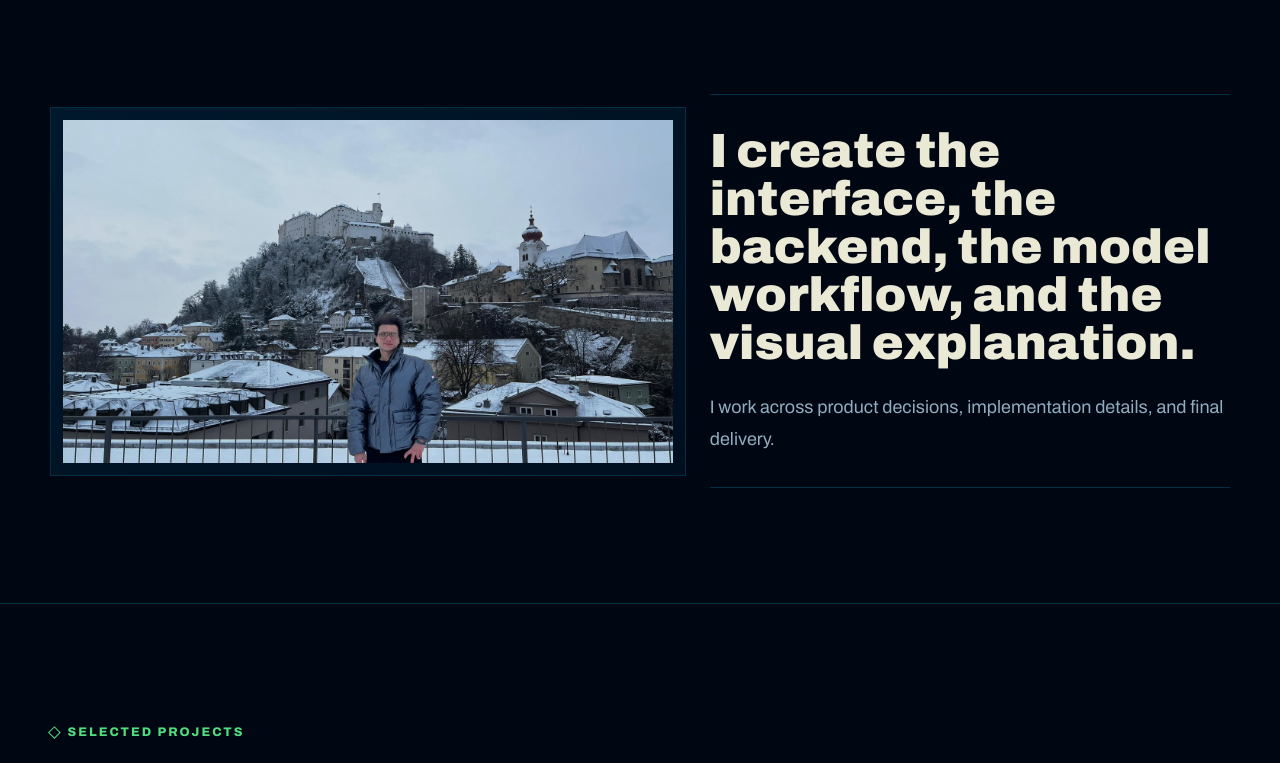
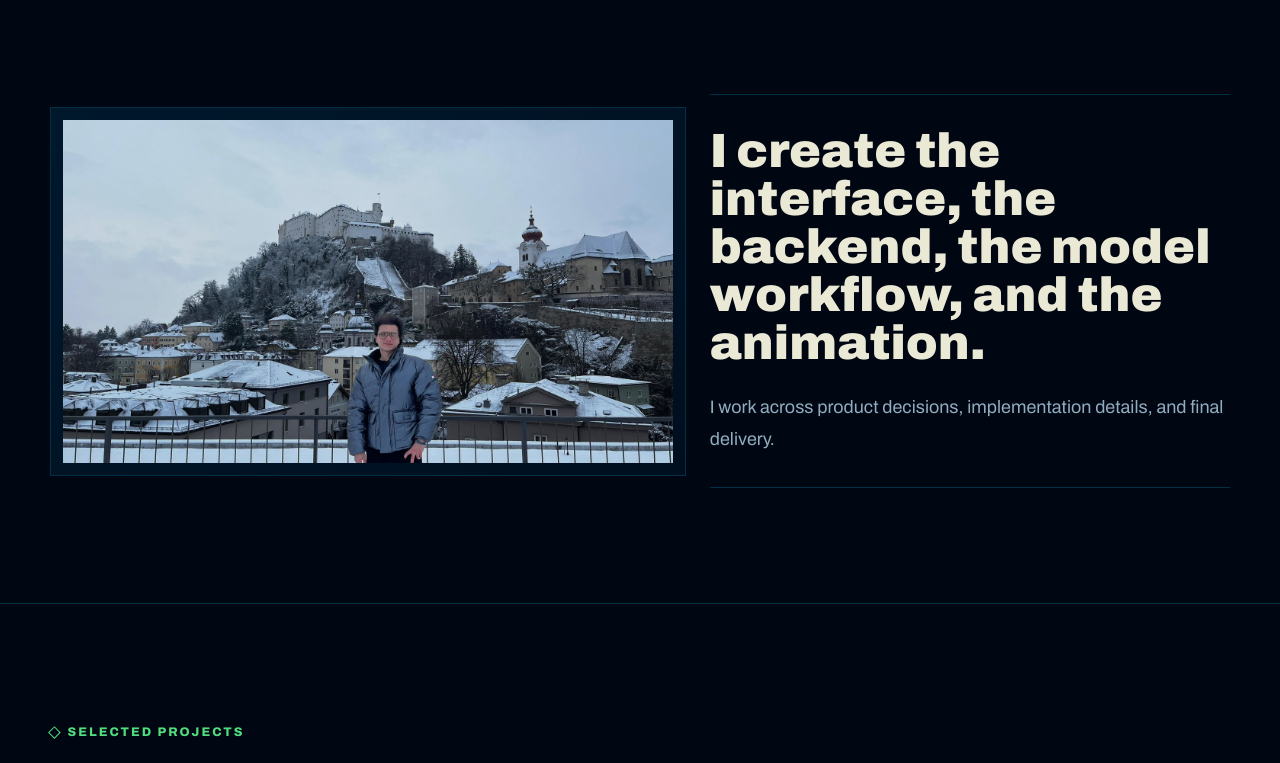
Before and after one commit to webj-khaled/Main-portfolio, a React (Vite) app: page / in a window 1280 px wide. Shown: the part 1300-2063 px from the top of the page. Built offline with nearby package versions, Linux system fonts and the light colour scheme; a web font is replaced by a local one.

Commit message:
Update portfolio contact copy

```diff
--- a/src/components/about.jsx
+++ b/src/components/about.jsx
@@ -13,7 +13,7 @@ const About = () => {
         </div>
         <div className="border-y border-[var(--color-line)] py-8">
           <p className="display-type text-3xl font-black leading-tight sm:text-5xl">
-            I create the interface, the backend, the model workflow, and the visual explanation.
+            I create the interface, the backend, the model workflow, and the animation.
           </p>
           <p className="mt-6 text-lg leading-8 text-muted">
             I work across product decisions, implementation details, and final delivery.
--- a/src/components/contact.jsx
+++ b/src/components/contact.jsx
@@ -15,7 +15,7 @@ const Contact = () => {
           <div className="grid gap-10 lg:grid-cols-[1.1fr_0.9fr] lg:items-end">
             <div>
               <span className="section-kicker">Contact</span>
-              <h2 className="section-title">Tell me what needs to work.</h2>
+              <h2 className="section-title">Let’s make the next idea real.</h2>
               <p className="section-copy mt-7">
                 I am open to full-stack roles, freelance product work, AI-enabled workflows, and collaborations where technical depth and creative execution both matter.
               </p>
```
